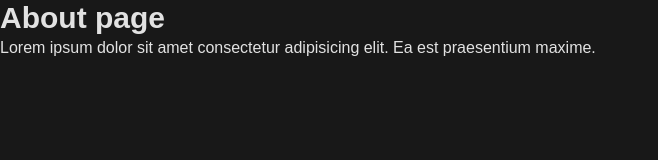
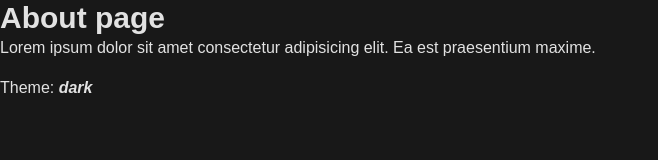
Before and after one commit to stefanbgh/next-js, a Next.js app: page /about in a window 1280 px wide. Shown: the top 160 px of the page, without its empty margins (0-658 px from the left). Built offline with nearby package versions, Linux system fonts and the light colour scheme.

Commit message:
context provider

```diff
--- a/src/app/about/page.tsx
+++ b/src/app/about/page.tsx
@@ -1,13 +1,24 @@
-import React from "react";
+"use client";
+
+import Desc from "@/components/Desc/Desc";
+import Title from "@/components/Title/Title";
+import { useTheme } from "@/hooks/useTheme";
 
 export default function About() {
+	const theme = useTheme();
+
 	return (
 		<section>
-			<h2>About page</h2>
-			<p>
-				Lorem ipsum dolor sit amet consectetur adipisicing elit. Ea est
-				praesentium maxime.
-			</p>
+			<Title title="About page" />
+			<Desc
+				desc="Lorem ipsum dolor sit amet consectetur adipisicing elit. Ea est
+				praesentium maxime."
+			/>
+			<article className="my-4">
+				<p>
+					Theme: <span className="font-bold italic">{theme}</span>
+				</p>
+			</article>
 		</section>
 	);
 }
--- a/src/app/layout.tsx
+++ b/src/app/layout.tsx
@@ -1,6 +1,7 @@
 import type { Metadata } from "next";
 import { Geist, Geist_Mono } from "next/font/google";
 import "../styles/globals.css";
+import ThemeProvider from "@/provider/ThemeProvider";
 
 const geistSans = Geist({
 	variable: "--font-geist-sans",
@@ -24,11 +25,13 @@ export default function RootLayout({
 }>) {
 	return (
 		<html lang="en">
-			<body
-				className={`${geistSans.variable} ${geistMono.variable} antialiased`}
-			>
-				{children}
-			</body>
+			<ThemeProvider>
+				<body
+					className={`${geistSans.variable} ${geistMono.variable} antialiased`}
+				>
+					{children}
+				</body>
+			</ThemeProvider>
 		</html>
 	);
 }
--- /dev/null
+++ b/src/context/ThemeContext.ts
@@ -0,0 +1,8 @@
+import { createContext } from "react";
+
+type Theme = "dark" | "light";
+const defaultTheme: Theme = "dark";
+
+const ThemeContext = createContext<Theme>(defaultTheme);
+
+export { defaultTheme, ThemeContext };
--- /dev/null
+++ b/src/hooks/useTheme.ts
@@ -0,0 +1,4 @@
+import { ThemeContext } from "@/context/ThemeContext";
+import { useContext } from "react";
+
+export const useTheme = () => useContext(ThemeContext);
--- /dev/null
+++ b/src/provider/ThemeProvider.tsx
@@ -0,0 +1,16 @@
+"use client";
+
+import { defaultTheme, ThemeContext } from "@/context/ThemeContext";
+import { ReactNode } from "react";
+
+interface IProps {
+	children: ReactNode;
+}
+
+export default function ThemeProvider({ children }: IProps) {
+	return (
+		<ThemeContext.Provider value={defaultTheme}>
+			{children}
+		</ThemeContext.Provider>
+	);
+}
```
